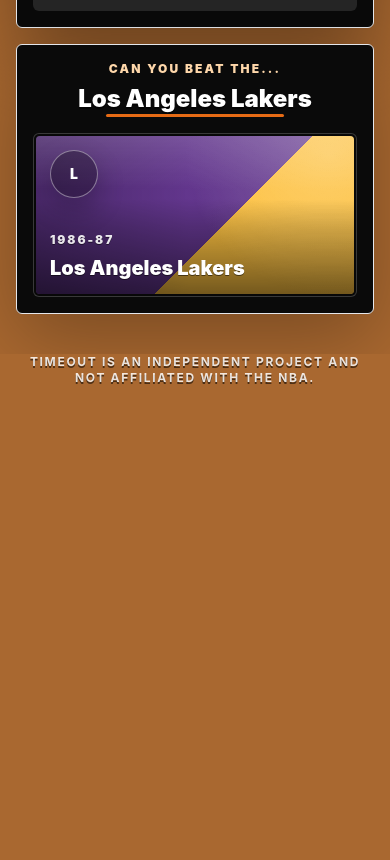
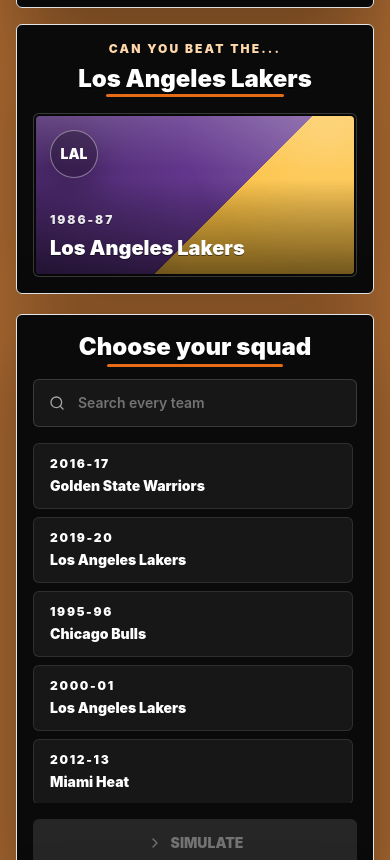
Before and after one commit to Dheerajsom/Timeout, a Next.js app: page / in a window 390 px wide. Shown: the part 1140-2000 px from the top of the page. Before the commit the page ends 1566 px from the top, so only its background shows below. Built offline with nearby package versions, Linux system fonts and the light colour scheme.

Commit message:
Add manual team picker

```diff
--- a/components/HomeGame.tsx
+++ b/components/HomeGame.tsx
@@ -4,7 +4,7 @@
 import { useEffect, useMemo, useState } from "react";
 import { useRouter } from "next/navigation";
 import Link from "next/link";
-import { ChevronRight, Dices, History, Loader2, X } from "lucide-react";
+import { ChevronRight, Dices, History, Loader2, Search, X } from "lucide-react";
 import { getTeamColors } from "@/lib/teamColors";
 import type { SimulatedGame, SimulatedSeries, Team } from "@/types/simulation";
 
@@ -45,12 +45,25 @@
   const [wheels, setWheels] = useState<WheelState[]>([]);
   const [enemy, setEnemy] = useState<Team | null>(null);
   const [selectedId, setSelectedId] = useState("");
+  const [manualSelectedId, setManualSelectedId] = useState("");
+  const [manualSearch, setManualSearch] = useState("");
   const [isSimulating, setIsSimulating] = useState(false);
-  const [error, setError] = useState("");
+  const [spinError, setSpinError] = useState("");
+  const [manualError, setManualError] = useState("");
   const [history, setHistory] = useState<RoundHistoryEntry[]>([]);
   const [isHistoryOpen, setIsHistoryOpen] = useState(false);
 
   const selected = choices.find((team) => team.id === selectedId) ?? null;
+  const manualSelected = teams.find((team) => team.id === manualSelectedId) ?? null;
+  const manualSearchResults = useMemo(() => {
+    const query = manualSearch.trim().toLowerCase();
+
+    if (!query) {
+      return teams;
+    }
+
+    return teams.filter((team) => `${team.season} ${team.franchise}`.toLowerCase().includes(query));
+  }, [manualSearch, teams]);
   const fallbackWheels = useMemo(
     () => [buildPreviewWheel(teams), buildPreviewWheel(teams), buildPreviewWheel(teams)],
     [teams],
@@ -63,9 +76,11 @@
   }, []);
 
   function startNewRound() {
-    setError("");
+    setSpinError("");
+    setManualError("");
     setIsSpinning(false);
     setSelectedId("");
+    setManualSelectedId("");
     setChoices([]);
     setWheels([buildPreviewWheel(teams), buildPreviewWheel(teams), buildPreviewWheel(teams)]);
     setEnemy(drawTeams(teams, 1)[0]);
@@ -76,7 +91,8 @@
     const nextChoices = drawTeams(pool, 3);
     const nextWheels = nextChoices.map((choice, index) => buildWheelForTarget(pool, choice, index));
 
-    setError("");
+    setSpinError("");
+    setManualError("");
     setSelectedId("");
     setChoices([]);
     setWheels(nextWheels);
@@ -90,18 +106,37 @@
 
   async function simulateRound() {
     if (!selected || !enemy) {
-      setError("Pick one of your three teams first.");
+      setSpinError("Pick one of your three teams first.");
       return;
     }
 
+    await simulateMatchup(selected, enemy, setSpinError);
+  }
+
+  async function simulateManualRound() {
+    if (!manualSelected || !enemy) {
+      setManualError("Choose a team first.");
+      return;
+    }
+
+    if (manualSelected.id === enemy.id) {
+      setManualError("Choose a different team than the challenger.");
+      return;
+    }
+
+    await simulateMatchup(manualSelected, enemy, setManualError);
+  }
+
+  async function simulateMatchup(userTeam: Team, opponentTeam: Team, setRoundError: (message: string) => void) {
     setIsSimulating(true);
-    setError("");
+    setSpinError("");
+    setManualError("");
     const response = await fetch("/api/simulate", {
       method: "POST",
       headers: { "Content-Type": "application/json" },
       body: JSON.stringify({
-        teamAId: selected.id,
-        teamBId: enemy.id,
+        teamAId: userTeam.id,
+        teamBId: opponentTeam.id,
         mode: "single_game",
         ruleset: activeRuleset,
       }),
@@ -110,11 +145,11 @@
     setIsSimulating(false);
 
     if (!response.ok) {
-      setError(payload.error ?? "Round failed.");
+      setRoundError(payload.error ?? "Round failed.");
       return;
     }
 
-    const nextHistory = saveRoundHistory(selected, enemy, payload);
+    const nextHistory = saveRoundHistory(userTeam, opponentTeam, payload);
     setHistory(nextHistory);
     router.push(`/result/${payload.simulationId}`);
   }
@@ -154,7 +189,7 @@
           <div className="mb-4 text-center sm:mb-5">
             <h2 className="panel-title text-2xl font-black text-white sm:text-3xl">Pick your squad</h2>
             <p className="mt-2 text-sm font-semibold text-neutral-400">
-              Spin the wheels, then back one of the three squads.
+              Spin the wheels and choose the best squad.
             </p>
           </div>
 
@@ -211,7 +246,71 @@
         <aside className="flex h-full flex-col overflow-hidden rounded-md border border-white/18 bg-neutral-950 p-4 shadow-[0_24px_80px_rgba(0,0,0,0.28)] sm:p-5">
           {enemy ? <OpponentHeader team={enemy} /> : null}
           {enemy ? <TeamCard team={enemy} opponent /> : <EmptyPanel label="New Round sets the matchup." />}
-          {error ? <p className="mt-3 text-sm text-orange-300">{error}</p> : null}
+          {spinError ? <p className="mt-3 text-sm text-orange-300">{spinError}</p> : null}
+        </aside>
+      </section>
+
+      <section className="relative mx-auto mt-5 grid max-w-7xl items-stretch gap-4 sm:mt-7 sm:gap-5 lg:grid-cols-[minmax(0,2fr)_minmax(300px,1fr)]">
+        <div className="h-full rounded-md border border-white/18 bg-neutral-950 p-4 shadow-[0_24px_80px_rgba(0,0,0,0.38)] sm:p-5">
+          <div className="mb-4 text-center sm:mb-5">
+            <h2 className="panel-title text-2xl font-black text-white sm:text-3xl">Choose your squad</h2>
+          </div>
+
+          <label className="relative block">
+            <span className="sr-only">Search teams</span>
+            <Search className="pointer-events-none absolute left-4 top-1/2 h-4 w-4 -translate-y-1/2 text-neutral-400" aria-hidden="true" />
+            <input
+              type="search"
+              value={manualSearch}
+              onChange={(event) => setManualSearch(event.target.value)}
+              placeholder="Search every team"
+              className="h-12 w-full rounded-md border border-white/15 bg-neutral-900 pl-11 pr-4 text-sm font-semibold text-white outline-none transition placeholder:text-neutral-500 focus:border-orange-300 focus:ring-2 focus:ring-orange-300/20"
+            />
+          </label>
+
+          <div className="mt-4 grid max-h-[360px] gap-2 overflow-y-auto pr-1 sm:grid-cols-2 lg:grid-cols-3">
+            {manualSearchResults.length ? (
+              manualSearchResults.map((team) => (
+                <button
+                  key={team.id}
+                  type="button"
+                  aria-pressed={manualSelectedId === team.id}
+                  onClick={() => {
+                    setManualSelectedId(team.id);
+                    setManualError("");
+                  }}
+                  className={`rounded-md border px-4 py-3 text-left transition ${
+                    manualSelectedId === team.id
+                      ? "border-orange-300 bg-orange-500 text-white shadow-[0_10px_28px_rgba(249,115,22,0.18)]"
+                      : "border-white/10 bg-neutral-900 text-white hover:border-orange-300 hover:bg-neutral-800"
+                  }`}
+                >
+                  <span className="block text-xs font-black uppercase tracking-[0.14em] text-current/75">{team.season}</span>
+                  <span className="mt-1 block text-sm font-black leading-5">{team.franchise}</span>
+                </button>
+              ))
+            ) : (
+              <div className="rounded-md border border-dashed border-white/15 bg-neutral-900 p-6 text-center text-sm font-semibold text-neutral-300 sm:col-span-2 lg:col-span-3">
+                No teams found.
+              </div>
+            )}
+          </div>
+
+          <button
+            type="button"
+            onClick={simulateManualRound}
+            disabled={!manualSelected || !enemy || manualSelected.id === enemy.id || isSimulating || isSpinning}
+            className="mt-4 inline-flex h-12 w-full items-center justify-center gap-2 rounded-md bg-orange-500 px-4 text-sm font-black uppercase text-white shadow-[0_10px_30px_rgba(255,107,0,0.2)] transition hover:bg-orange-400 disabled:cursor-not-allowed disabled:bg-neutral-800 disabled:text-neutral-500 disabled:shadow-none"
+          >
+            {isSimulating ? <Loader2 className="h-4 w-4 animate-spin" aria-hidden="true" /> : <ChevronRight className="h-4 w-4" aria-hidden="true" />}
+            Simulate
+          </button>
+        </div>
+
+        <aside className="flex h-full flex-col overflow-hidden rounded-md border border-white/18 bg-neutral-950 p-4 shadow-[0_24px_80px_rgba(0,0,0,0.28)] sm:p-5">
+          {enemy ? <OpponentHeader team={enemy} /> : null}
+          {enemy ? <TeamCard team={enemy} opponent /> : <EmptyPanel label="New Round sets the matchup." />}
+          {manualError ? <p className="mt-3 text-sm text-orange-300">{manualError}</p> : null}
         </aside>
       </section>
       <HistoryDialog
@@ -454,6 +553,40 @@
   );
 }
 
+const teamInitialsByFranchise: Record<string, string> = {
+  "Atlanta Hawks": "ATL",
+  "Boston Celtics": "BOS",
+  "Brooklyn Nets": "BKN",
+  "Charlotte Hornets": "CHA",
+  "Chicago Bulls": "CHI",
+  "Cleveland Cavaliers": "CLE",
+  "Dallas Mavericks": "DAL",
+  "Denver Nuggets": "DEN",
+  "Detroit Pistons": "DET",
+  "Golden State Warriors": "GSW",
+  "Houston Rockets": "HOU",
+  "Indiana Pacers": "IND",
+  "LA Clippers": "LAC",
+  "Los Angeles Lakers": "LAL",
+  "Memphis Grizzlies": "MEM",
+  "Miami Heat": "MIA",
+  "Milwaukee Bucks": "MIL",
+  "Minnesota Timberwolves": "MIN",
+  "New Orleans Pelicans": "NOP",
+  "New York Knicks": "NYK",
+  "Oklahoma City Thunder": "OKC",
+  "Orlando Magic": "ORL",
+  "Philadelphia 76ers": "PHI",
+  "Phoenix Suns": "PHX",
+  "Portland Trail Blazers": "POR",
+  "Sacramento Kings": "SAC",
+  "San Antonio Spurs": "SAS",
+  "Seattle SuperSonics": "SEA",
+  "Toronto Raptors": "TOR",
+  "Utah Jazz": "UTA",
+  "Washington Wizards": "WAS",
+};
+
 function IdleSlot({ index }: { index: number }) {
   return (
     <div className="slot-idle grid h-[180px] place-items-center rounded-md border border-slate-700 bg-slate-950 p-5 text-center sm:h-[230px]">
@@ -496,14 +629,15 @@
 }
 
 function getTeamInitials(franchise: string) {
-  const stopWords = new Set(["Los", "Angeles", "Golden", "State", "Oklahoma", "City", "San"]);
-  const words = franchise.split(" ").filter((word) => !stopWords.has(word));
-  const source = words.length ? words : franchise.split(" ");
-  return source
-    .slice(0, 2)
-    .map((word) => word[0])
-    .join("")
-    .toUpperCase();
+  return (
+    teamInitialsByFranchise[franchise] ??
+    franchise
+      .split(" ")
+      .map((word) => word[0])
+      .join("")
+      .slice(0, 3)
+      .toUpperCase()
+  );
 }
 
 function buildWheelForTarget(pool: Team[], target: Team, wheelIndex: number): WheelState {
```
